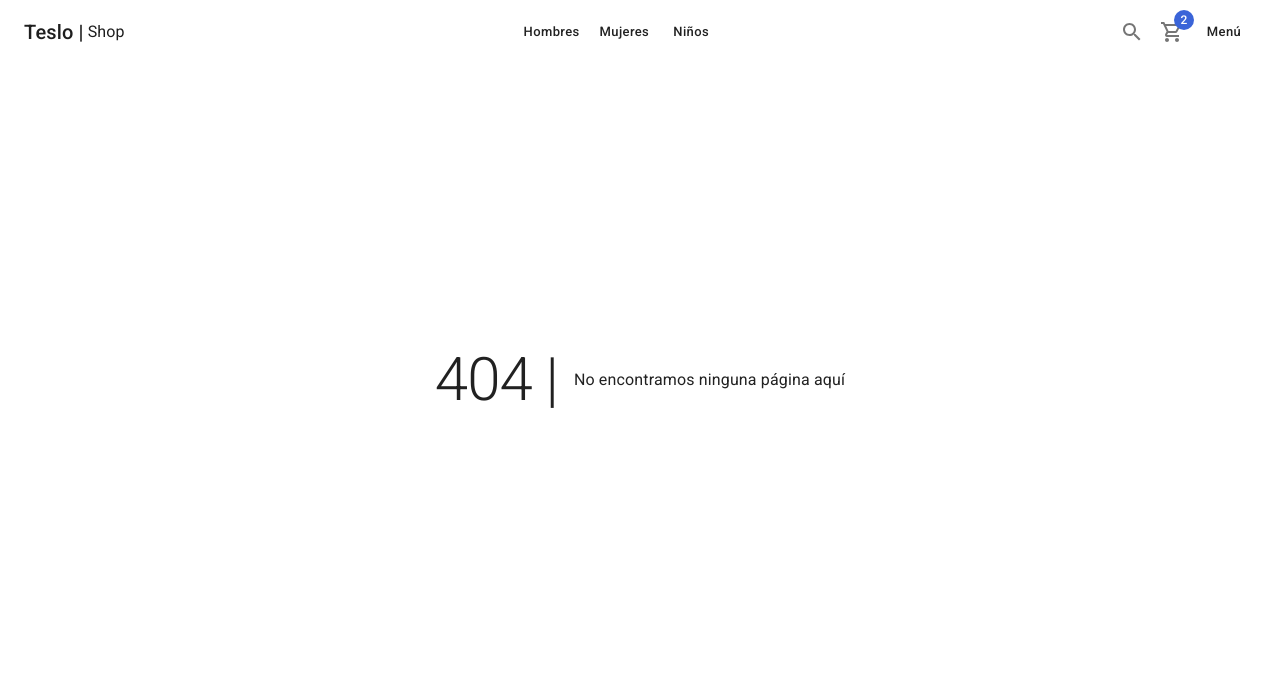
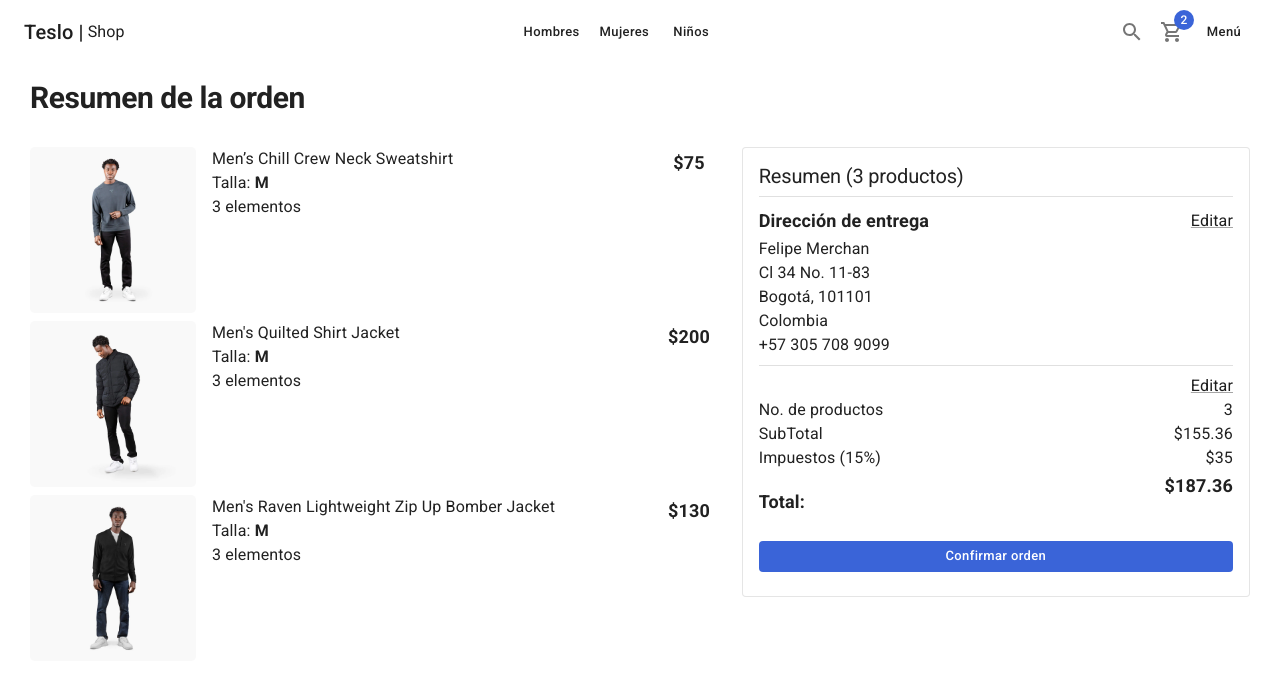
Before and after one commit to FelipeMerchan/teslo-shop, a Next.js app: page /checkout/summary in a window 1280 px wide. Before the commit this address had no page. Shown: the top 688 px of the page. Built offline with nearby package versions, Linux system fonts and the light colour scheme.

Commit message:
192. Resumen de la orden

```diff
--- a/components/cart/CartCard.tsx
+++ b/components/cart/CartCard.tsx
@@ -19,7 +19,7 @@ export const CartCard: FC<Props> = ({ product, editable }) => {
                 <Link>
                     <CardActionArea>
                         <CardMedia
-                            image={`products/${product.images[0]}`}
+                            image={`/products/${product.images[0]}`}
                             component='img'
                             sx={{ borderRadius: '5px' }}
                         />
--- /dev/null
+++ b/pages/checkout/summary.tsx
@@ -0,0 +1,72 @@
+import NextLink from 'next/link';
+import { Box, Button, Card, CardContent, Divider, Grid, Link, Typography } from '@mui/material';
+
+import { CartList, OrderSummary } from '../../components/cart';
+import { ShopLayout } from '../../components/layouts';
+
+const SummaryPage = () => {
+  return (
+    <ShopLayout title='Reumen de la orden' pageDescription='Resumen de la orden'>
+        <Typography variant='h1' component='h1' marginBottom={4}>Resumen de la orden</Typography>
+
+        <Grid container>
+            <Grid item xs={12} sm={7}>
+                <CartList />
+            </Grid>
+            <Grid item xs={12} sm={5}>
+                <Card className='summary-card'>
+                    <CardContent>
+                        <Typography variant='h2'>Resumen (3 productos)</Typography>
+                        <Divider sx={{ my: 1 }} />
+
+                        <Box
+                            display='flex'
+                            justifyContent='space-between'
+                            alignItems='center'
+                        >
+                            <Typography variant='subtitle1'>Dirección de entrega</Typography>
+                            <NextLink href='/checkout/address' passHref>
+                                <Link underline='always'>
+                                    Editar
+                                </Link>
+                            </NextLink>
+                        </Box>
+
+                        <Typography>Felipe Merchan</Typography>
+                        <Typography>Cl 34 No. 11-83</Typography>
+                        <Typography>Bogotá, 101101</Typography>
+                        <Typography>Colombia</Typography>
+                        <Typography>+57 305 708 9099</Typography>
+                        <Divider sx={{ my: 1 }} />
+
+                        <Box
+                            display='flex'
+                            justifyContent='end'
+                        >
+                            <NextLink href='/cart' passHref>
+                                <Link underline='always'>
+                                    Editar
+                                </Link>
+                            </NextLink>
+                        </Box>
+
+                        <OrderSummary />
+
+                        <Box sx={{ mt: 3 }}>
+                            <Button
+                                className='circular-btn'
+                                color='secondary'
+                                fullWidth
+                            >
+                                Confirmar orden
+                            </Button>
+                        </Box>
+                    </CardContent>
+                </Card>
+            </Grid>
+        </Grid>
+    </ShopLayout>
+  )
+}
+
+export default SummaryPage
--- a/themes/light-theme.ts
+++ b/themes/light-theme.ts
@@ -78,7 +78,7 @@ export const lightTheme = createTheme({
       },
       styleOverrides: {
         root: {
-          borderRadius: '10px',
+          borderRadius: '4px',
         }
       }
     }
```
